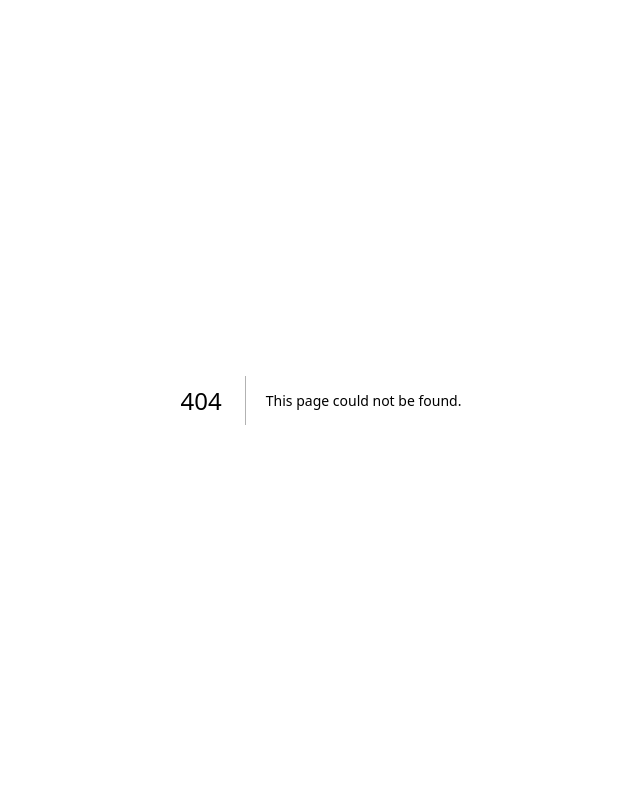
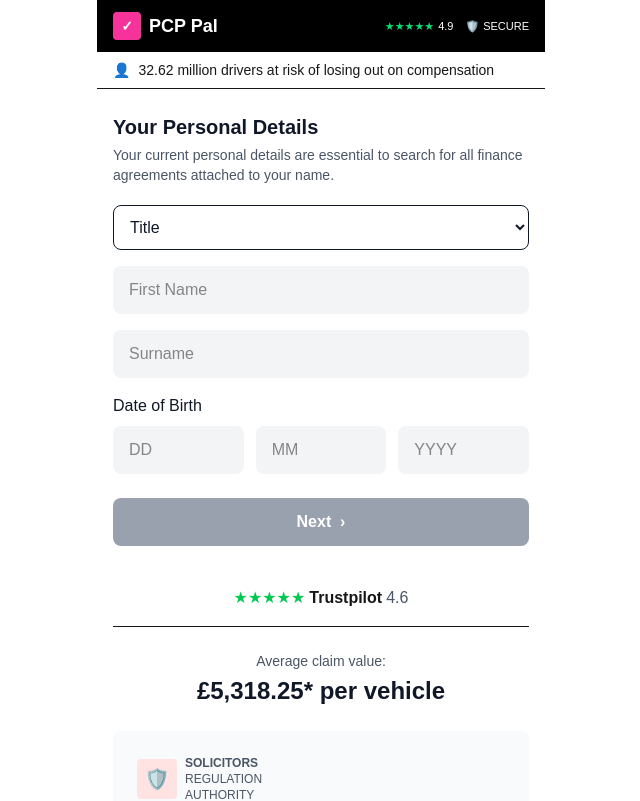
Before and after one commit to MingJae92/mobile-landing-page, a Next.js app: page /personal-details in a window 1280 px wide. Before the commit this address had no page. Shown: the top 801 px of the page, without its empty margins (319-959 px from the left). Built offline with nearby package versions, Linux system fonts and the light colour scheme.

Commit message:
personal-details page route implemented

```diff
--- a/app/components/AddressLender.tsx
+++ b/app/components/AddressLender.tsx
@@ -1,17 +1,31 @@
 "use client";
 
 import { useState, ChangeEvent } from "react";
+import { useRouter } from "next/navigation"; // ✅ import router
 import Header from "./Header";
 import Footer from "./Footer";
 import RegulatorInfo from "./RegulatorInfo";
 import PrivacyInfo from "./PrivacyInfo";
 
 export default function AddressLender() {
+  const router = useRouter(); // ✅ initialize router
+
   const [postcode, setPostcode] = useState<string>("");
   const [addressFieldsVisible, setAddressFieldsVisible] = useState<boolean>(false);
+  const [address, setAddress] = useState({
+    line1: "",
+    line2: "",
+    city: "",
+    county: "",
+  });
 
   const handlePostcodeChange = (e: ChangeEvent<HTMLInputElement>) => {
     setPostcode(e.target.value);
+  };
+
+  const handleAddressChange = (e: ChangeEvent<HTMLInputElement>) => {
+    const { name, value } = e.target;
+    setAddress((prev) => ({ ...prev, [name]: value }));
   };
 
   const handleSearch = () => {
@@ -19,6 +33,13 @@
       setAddressFieldsVisible(true);
     }
   };
+
+  // ✅ Check if all address fields are filled
+  const isAddressReady =
+    address.line1.trim() &&
+    address.line2.trim() &&
+    address.city.trim() &&
+    address.county.trim();
 
   return (
     <div className="min-h-screen bg-white">
@@ -87,26 +108,38 @@
             <div className="space-y-4 mt-4">
               <input
                 type="text"
+                name="line1"
                 placeholder="Address Line 1"
+                value={address.line1}
+                onChange={handleAddressChange}
                 className="w-full px-4 py-3 bg-gray-100 rounded-lg text-gray-900 placeholder-gray-500 text-sm sm:text-base"
               />
               <input
                 type="text"
+                name="line2"
                 placeholder="Address Line 2"
+                value={address.line2}
+                onChange={handleAddressChange}
                 className="w-full px-4 py-3 bg-gray-100 rounded-lg text-gray-900 placeholder-gray-500 text-sm sm:text-base"
               />
               <input
                 type="text"
+                name="city"
                 placeholder="Town/City"
+                value={address.city}
+                onChange={handleAddressChange}
                 className="w-full px-4 py-3 bg-gray-100 rounded-lg text-gray-900 placeholder-gray-500 text-sm sm:text-base"
               />
               <input
                 type="text"
+                name="county"
                 placeholder="County"
+                value={address.county}
+                onChange={handleAddressChange}
                 className="w-full px-4 py-3 bg-gray-100 rounded-lg text-gray-900 placeholder-gray-500 text-sm sm:text-base"
               />
 
-              {/* Instruction text exactly like the image */}
+              {/* Instruction text */}
               <p className="text-sm sm:text-base text-gray-700 pt-2">
                 Please check the details above are correct before continuing.
               </p>
@@ -114,7 +147,11 @@
               {/* Continue / Next button */}
               <button
                 type="button"
-                className="w-full py-3 sm:py-4 bg-gray-400 text-white rounded-lg font-semibold text-sm sm:text-base"
+                disabled={!isAddressReady}
+                onClick={() => isAddressReady && router.push("/personal-details")} // ✅ navigate to next page
+                className={`w-full py-3 sm:py-4 rounded-lg font-semibold text-white text-sm sm:text-base
+                  ${isAddressReady ? "bg-[#FF004F]" : "bg-gray-400 cursor-not-allowed"}
+                `}
               >
                 Next &nbsp;›
               </button>
--- /dev/null
+++ b/app/components/PersonalDetails.tsx
@@ -0,0 +1,176 @@
+"use client";
+
+import { useState, ChangeEvent } from "react";
+import { useRouter } from "next/navigation"; // ✅ import useRouter
+import Footer from "../components/Footer";
+import Header from "./Header";
+import RegulatorInfo from "./RegulatorInfo";
+import PrivacyInfo from "./PrivacyInfo";
+
+type FormState = {
+  title: string;
+  firstName: string;
+  surname: string;
+  dobDay: string;
+  dobMonth: string;
+  dobYear: string;
+};
+
+export default function PersonalDetails() {
+  const router = useRouter(); // ✅ initialize router
+
+  const [form, setForm] = useState<FormState>({
+    title: "",
+    firstName: "",
+    surname: "",
+    dobDay: "",
+    dobMonth: "",
+    dobYear: "",
+  });
+
+  // Generic handler for all inputs
+  const handleChange = (
+    e: ChangeEvent<HTMLInputElement | HTMLSelectElement>
+  ) => {
+    const { name, value } = e.target;
+    setForm((prev) => ({ ...prev, [name]: value }));
+  };
+
+  // Destructure form fields
+  const { title, firstName, surname, dobDay, dobMonth, dobYear } = form;
+
+  // Check if form is ready
+  const isFormReady =
+    title.trim() &&
+    firstName.trim() &&
+    surname.trim() &&
+    dobDay.trim() &&
+    dobMonth.trim() &&
+    dobYear.trim();
+
+  return (
+    <div className="min-h-screen bg-white">
+      {/* HEADER */}
+      <Header/>
+
+
+      {/* BANNER */}
+      <div className="border-b px-4 py-2 text-sm flex items-center gap-2">
+        <span>👤</span>
+        <span>32.62 million drivers at risk of losing out on compensation</span>
+      </div>
+
+      {/* CONTENT */}
+      <main className="max-w-md mx-auto px-4 py-6">
+        <h1 className="text-xl font-bold text-gray-900 mb-1">
+          Your Personal Details
+        </h1>
+        <p className="text-gray-600 text-sm mb-5">
+          Your current personal details are essential to search for all finance
+          agreements attached to your name.
+        </p>
+
+        {/* Title dropdown */}
+        <select
+          name="title"
+          value={title}
+          onChange={handleChange}
+          className="w-full border rounded-lg px-3 py-3 mb-4 text-gray-900 bg-white"
+        >
+          <option value="">Title</option>
+          <option value="Mr">Mr</option>
+          <option value="Mrs">Mrs</option>
+          <option value="Ms">Ms</option>
+          <option value="Miss">Miss</option>
+          <option value="Dr">Dr</option>
+        </select>
+
+        {/* First Name */}
+        <input
+          type="text"
+          name="firstName"
+          placeholder="First Name"
+          value={firstName}
+          onChange={handleChange}
+          className="w-full px-4 py-3 bg-gray-100 rounded-lg mb-4"
+        />
+
+        {/* Surname */}
+        <input
+          type="text"
+          name="surname"
+          placeholder="Surname"
+          value={surname}
+          onChange={handleChange}
+          className="w-full px-4 py-3 bg-gray-100 rounded-lg mb-4"
+        />
+
+        {/* DOB */}
+        <p className="text-gray-900 font-medium mb-2">Date of Birth</p>
+        <div className="grid grid-cols-3 gap-3 mb-6">
+          <input
+            type="text"
+            name="dobDay"
+            placeholder="DD"
+            maxLength={2}
+            value={dobDay}
+            onChange={handleChange}
+            className="px-4 py-3 bg-gray-100 rounded-lg"
+          />
+          <input
+            type="text"
+            name="dobMonth"
+            placeholder="MM"
+            maxLength={2}
+            value={dobMonth}
+            onChange={handleChange}
+            className="px-4 py-3 bg-gray-100 rounded-lg"
+          />
+          <input
+            type="text"
+            name="dobYear"
+            placeholder="YYYY"
+            maxLength={4}
+            value={dobYear}
+            onChange={handleChange}
+            className="px-4 py-3 bg-gray-100 rounded-lg"
+          />
+        </div>
+
+        {/* Next button with routing */}
+        <button
+          disabled={!isFormReady}
+          onClick={() => isFormReady && router.push("/personal-details")} // ✅ navigate if ready
+          className={`w-full py-3 rounded-lg font-semibold text-white text-base mb-6
+            ${isFormReady ? "bg-[#FF004F]" : "bg-gray-400 cursor-not-allowed"}
+          `}
+        >
+          Next &nbsp;›
+        </button>
+
+        {/* Trust Section */}
+        <div className="text-center mt-4 mb-4">
+          <span className="text-green-500">★★★★★</span>
+          <span className="font-semibold ml-1">Trustpilot</span>
+          <span className="text-gray-600 ml-1">4.6</span>
+        </div>
+
+
+
+        {/* Footer text */}
+         <div className="bg-white border-t pt-4 sm:pt-6 mb-4 sm:mb-6">
+
+
+          <div className="text-center mb-4 sm:mb-6">
+            <p className="text-xs sm:text-sm text-gray-600 mb-1">Average claim value:</p>
+            <p className="text-xl sm:text-2xl font-bold text-gray-900">£5,318.25* per vehicle</p>
+          </div>
+        </div>
+
+        <RegulatorInfo />
+        <PrivacyInfo />
+       <Footer/>
+      </main>
+    </div>
+  );
+}
--- /dev/null
+++ b/app/personal-details/page.tsx
@@ -0,0 +1,13 @@
+"use client";
+
+import PersonalDetails from "../components/PersonalDetails";
+
+export default function AddressPage() {
+  return (
+    <div className="flex justify-center bg-white">
+      <div className="w-full max-w-md">
+       <PersonalDetails/>
+    </div>
+    </div>
+  );
+}
```
